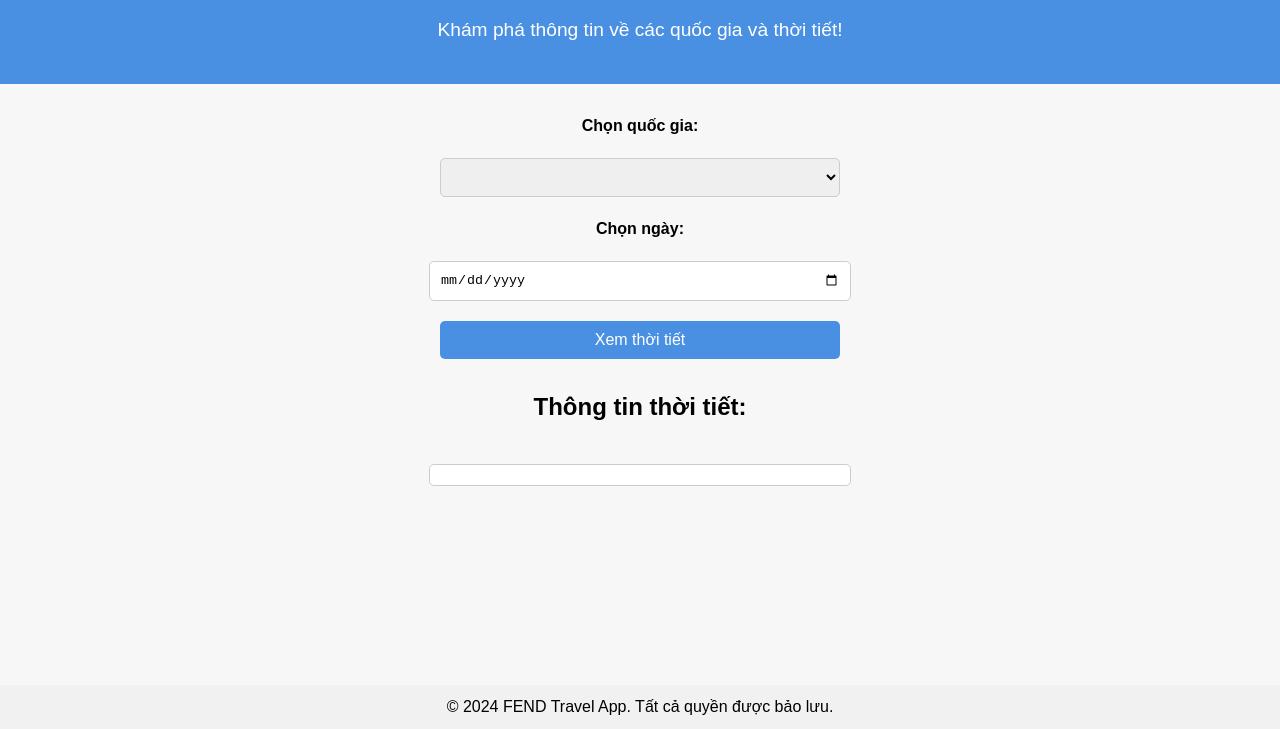
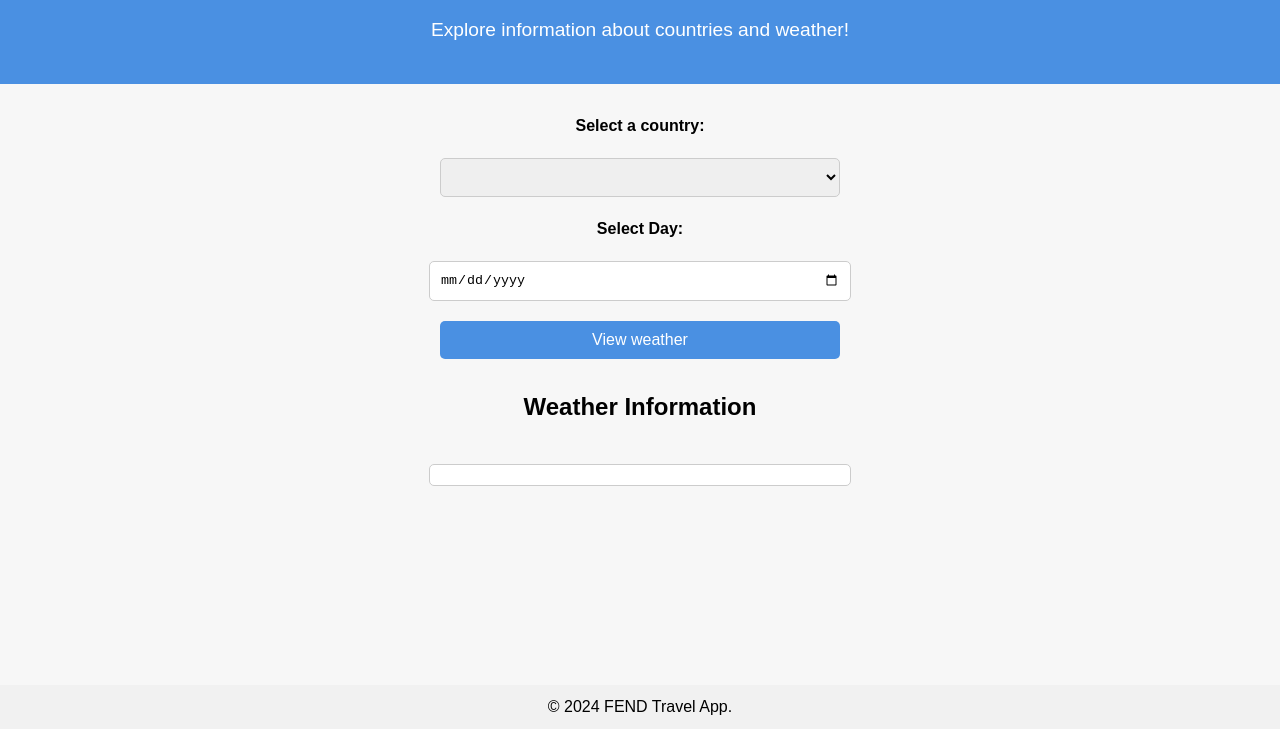
Before and after one commit to tranquoctruong/udacity_fend_travel_app, a website built with webpack: page src/client/html/views/index.html in a window 1280 px wide. Shown: the part 71-800 px from the top of the page. Built offline with nearby package versions, Linux system fonts and the light colour scheme; no server answers.

Commit message:
fix language

```diff
--- a/src/client/html/views/index.html
+++ b/src/client/html/views/index.html
@@ -8,22 +8,22 @@
 <body>
     <header>
         <h1>FEND Travel App</h1>
-        <p>Khám phá thông tin về các quốc gia và thời tiết!</p>
+        <p>Explore information about countries and weather!</p>
     </header>
     <main id="app">
-        <label for="country">Chọn quốc gia:</label>
+        <label for="country">Select a country:</label>
         <select id="country"></select>
 
-        <label for="date">Chọn ngày:</label>
+        <label for="date">Select Day:</label>
         <input type="date" id="date" />
 
-        <button id="getWeather">Xem thời tiết</button>
+        <button id="getWeather">View weather</button>
 
-        <h2>Thông tin thời tiết:</h2>
+        <h2>Weather Information</h2>
         <div id="weatherInfo"></div>
     </main>
     <footer>
-        <p>&copy; 2024 FEND Travel App. Tất cả quyền được bảo lưu.</p>
+        <p>&copy; 2024 FEND Travel App.</p>
     </footer>
 </body>
 </html>
```
